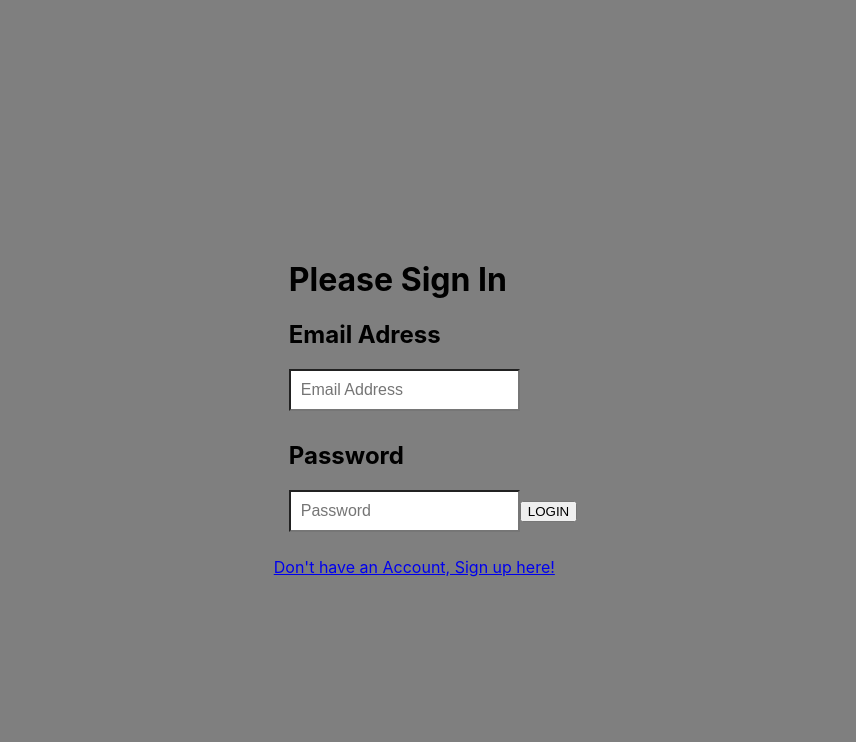
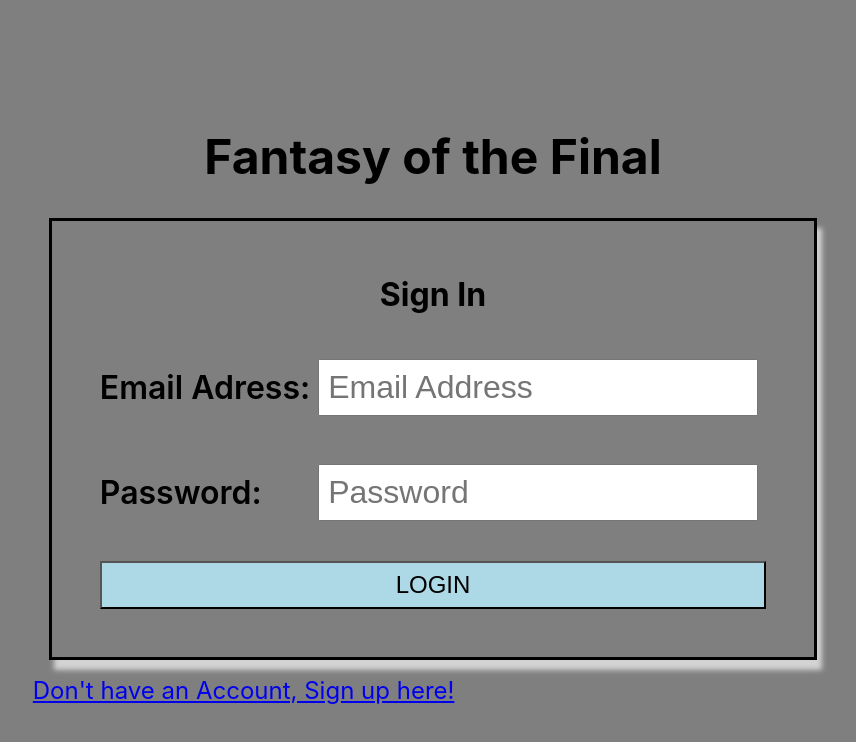
Before and after one commit to Da-Colon/Fantasy-of-the-Final, a React (Create React App) app in the folder react-phaser/: page / in a window 1280 px wide. Shown: the top 742 px of the page, without its empty margins (207-1063 px from the left). Built offline with nearby package versions, Linux system fonts and the light colour scheme.

Commit message:
added styling to login page; added link in signup to go back to login

```diff
--- a/react-phaser/src/App.css
+++ b/react-phaser/src/App.css
@@ -27,7 +27,7 @@ body {
   max-height: 1000px;
 }
 
-.form-signin {
+/* .form-signin {
   width: 100%;
   max-width: 330px;
   padding: 15px;
@@ -50,7 +50,7 @@ body {
   margin-bottom: 10px;
   border-bottom-right-radius: 0;
   border-bottom-left-radius: 0;
-}
+} */
 
 canvas {
   margin: 10px auto;
--- a/react-phaser/src/components/Game/GameEngine/index.js
+++ b/react-phaser/src/components/Game/GameEngine/index.js
@@ -126,7 +126,6 @@ export default function GameEngine() {
         "playerMoved",
         function(playerInfo) {
           this.otherPlayersName.getChildren().forEach(function(player){
-            console.log(player,"WHWHAHD")
             if(playerInfo.playerId === player.playerId) {
               player.flipX = playerInfo.flipX;
               player.setPosition(playerInfo.x -24, playerInfo.y -40);
@@ -318,16 +317,16 @@ export default function GameEngine() {
         this.container.body.setVelocity(0);
         // Horizontal movement
         if (this.cursors.left.isDown) {
-          this.container.body.setVelocityX(-100);
+          this.container.body.setVelocityX(-150);
         } else if (this.cursors.right.isDown) {
-          this.container.body.setVelocityX(100);
+          this.container.body.setVelocityX(150);
         }
 
         // Vertical movement
         if (this.cursors.up.isDown) {
-          this.container.body.setVelocityY(-100);
+          this.container.body.setVelocityY(-150);
         } else if (this.cursors.down.isDown) {
-          this.container.body.setVelocityY(100);
+          this.container.body.setVelocityY(150);
         }
 
         // Update the animation last and give left/right animations precedence over up/down animations
--- a/react-phaser/src/components/Home/index.js
+++ b/react-phaser/src/components/Home/index.js
@@ -1,12 +1,14 @@
 import React from 'react'
 import {Link} from 'react-router-dom'
 import LoginForm from './loginForm'
+import { Title } from './styles'
 
 export default function Home() {
   return (
     <div>
+      <Title>Fantasy of the Final</Title>
       <LoginForm />
-      <Link to='/signup'>Don't have an Account, Sign up here!</Link>
+      <Link to='/signup' style={{fontSize: "150%"}}>Don't have an Account, Sign up here!</Link>
       <br />
       {/* <Link to='/forgotpassword'>Forgot Password? Reset it Here!</Link> */}
     </div>
--- a/react-phaser/src/components/Home/loginForm.jsx
+++ b/react-phaser/src/components/Home/loginForm.jsx
@@ -3,6 +3,7 @@ import store from "../../store";
 import Axios from "axios";
 import {connect} from 'react-redux'
 import {useHistory} from 'react-router-dom'
+import { Form, Label, Input, Button } from "./styles";
 
 const LoginForm = (props) => {
   let history = useHistory();
@@ -43,28 +44,28 @@ const LoginForm = (props) => {
   };
 
   return (
-    <form onSubmit={handleSubmit} className="form-signin">
-      <h1>Please Sign In</h1>
-      <h2>Email Adress</h2>
-      <input
+    <Form onSubmit={handleSubmit} className="form-signin">
+      <h1 style={{textAlign:"center"}}>Sign In</h1>
+      <Label>Email Adress:
+      <Input
         className="form-control"
         type="email"
         name="email"
         placeholder="Email Address"
         aria-label="Email Input Field"
         onChange={handleInputChange}
-      />
-      <h2>Password</h2>
-      <input
+      /></Label>
+      <Label>Password:
+      <Input
         className="form-control"
         type="password"
         name="password"
         placeholder="Password"
         aria-label="Password Input Field"
         onChange={handleInputChange}
-      />
-      <button type="submit">LOGIN</button>
-    </form>
+      /></Label>
+      <Button type="submit">LOGIN</Button>
+    </Form>
   );
 };
 
--- a/react-phaser/src/components/Home/signup/index.js
+++ b/react-phaser/src/components/Home/signup/index.js
@@ -1,6 +1,7 @@
 import React, { useState } from "react";
 import Axios from "axios";
-import {Form, Label, Input, Button} from './styles'
+import {Link} from 'react-router-dom'
+import {Form, Label, Input, Button} from '../styles'
 
 import cyan from './playerSprites/Cyan.gif'
 import locke from './playerSprites/Locke.gif'
@@ -108,6 +109,8 @@ const SignupForm = () => {
         <img alt="Relm Sprite" src={relm} />
       </Label>
       <Button type="submit">Create Your Character</Button>
+      <Link to='/' style={{fontSize: "150%"}}>Already have an account, Sign in!</Link>
+
     </Form>
   );
 };
--- a/react-phaser/src/components/Home/signup/styles.jsx
+++ b/react-phaser/src/components/Home/styles.jsx
@@ -5,6 +5,9 @@ export const Form = styled.form`
   display: flex;
   flex-direction: column;
   border: solid;
+  padding: 32px;
+  margin: 16px;
+  box-shadow: 5px 10px 5px lightgrey;
 `
 
 export const Label = styled.label`
@@ -26,4 +29,11 @@ export const Button = styled.button`
   font-weight: 500;
   background-color: lightblue;
   font-size: 150%;
+  margin: 16px;
 `
+
+export const Title = styled.h1`
+  text-align: center;
+  font-size: 300%;
+  letter-spacing:
+`
```
